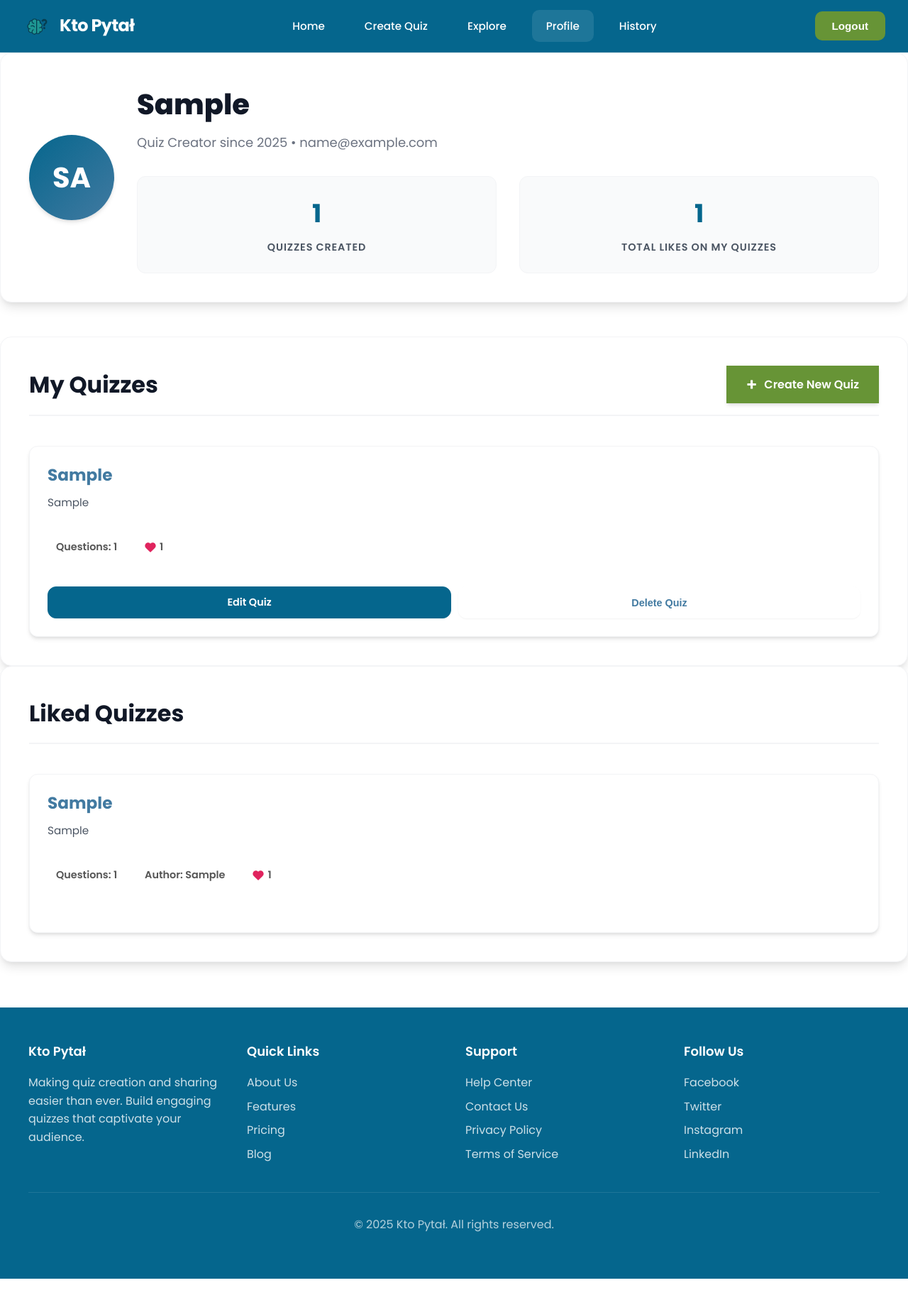
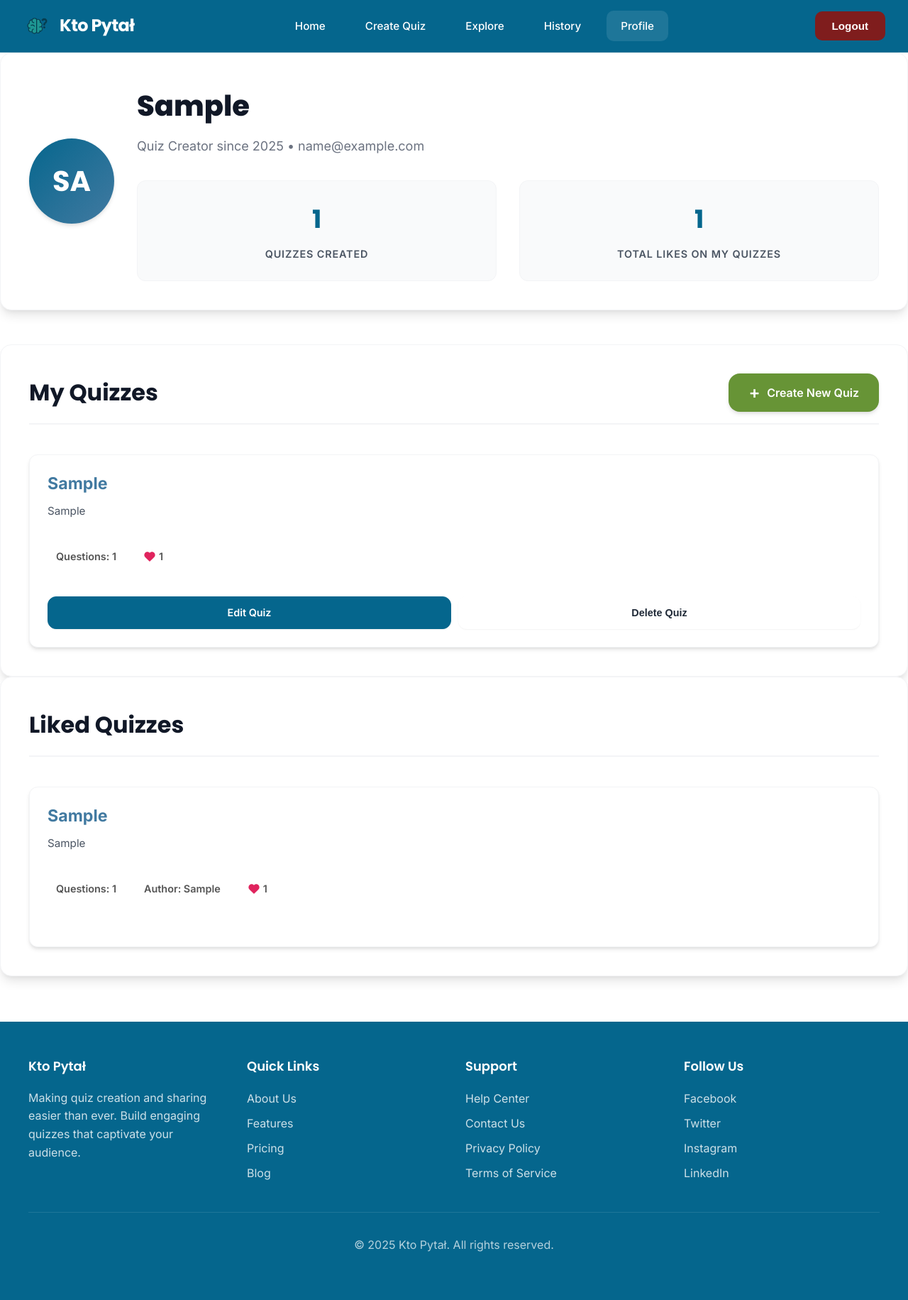
Before and after one commit to Lisownik/KtoPytalQuizz, a PHP site: page /profile.php in a window 1280 px wide. Shown: the whole page at 71% size. Before the commit the page ends 1801 px from the top, so only its background shows below. Run offline with PHP 8.4, Linux system fonts and the light colour scheme; the visitor is signed in with stand-in values (Sample User, id 1); tables that the repository leaves empty or names only in its code hold one stand-in row (values such as "Sample post").

Commit message:
logout styles,and over all some styles
SIGMA

```diff
--- a/profile.php
+++ b/profile.php
@@ -181,8 +181,8 @@ mysqli_close($db);
 			<li><a href="index.php">Home</a></li>
 			<li><a href="quizzCreator.php">Create Quizz</a></li>
 			<li><a href="explore.php">Explore</a></li>
-			<li><a href="profile.php">Profile</a></li>
-			<li><a href="history.php">History</a></li>
+            <li><a href="history.php">History</a></li>
+            <li><a id="selected-page" href="profile.php">Profile</a></li>
 		</ul>
 		<div class="mobile-auth">
 			<form method="post" action="php/logout.php">
@@ -194,16 +194,18 @@ mysqli_close($db);
 
 <header>
 	<div>
-		<a href="index.php"><img src="assets/logo.png" alt="logo mózgu"></a>
-		<h2>Kto Pytał</h2>
+        <a href="index.php">
+            <img src="assets/logo.png" alt="logo mózgu">
+            <h2>Kto Pytał</h2>
+        </a>
 	</div>
 	<nav>
 		<ul>
 			<li><a href="index.php">Home</a></li>
 			<li><a href="quizzCreator.php">Create Quiz</a></li>
 			<li><a href="explore.php">Explore</a></li>
-			<li><a href="profile.php" style="background: rgba(255, 255, 255, 0.1);">Profile</a></li>
-			<li><a href="history.php">History</a></li>
+            <li><a href="history.php">History</a></li>
+            <li><a id="selected-page" href="profile.php" style="background: rgba(255, 255, 255, 0.1);">Profile</a></li>
 		</ul>
 	</nav>
 	<div class="header-auth">
--- a/quizzDetails.php
+++ b/quizzDetails.php
@@ -233,8 +233,10 @@ if ($_SERVER['REQUEST_METHOD'] === 'POST' && isset($_POST['toggle_like'])) {
 
 <header>
     <div>
-        <a href="index.php"><img src="assets/logo.png" alt="logo mózgu"></a>
-        <h2>Kto Pytał</h2>
+        <a href="index.php">
+            <img src="assets/logo.png" alt="logo mózgu">
+            <h2>Kto Pytał</h2>
+        </a>
     </div>
     <nav>
         <ul>
--- a/quizzQuestions.php
+++ b/quizzQuestions.php
@@ -331,8 +331,10 @@ mysqli_close($db);
 
 <header>
 	<div>
-		<a href="index.php"><img src="assets/logo.png" alt="logo mózgu"></a>
-		<h2>Kto Pytał</h2>
+        <a href="index.php">
+            <img src="assets/logo.png" alt="logo mózgu">
+            <h2>Kto Pytał</h2>
+        </a>
 	</div>
 	<nav>
 		<ul>
--- a/style/explore.css
+++ b/style/explore.css
@@ -98,7 +98,7 @@
 .quizzes_container {
     display: grid;
     /* Responsive grid: Min 300px, max 1fr, auto-fit to fill space */
-    grid-template-columns: repeat(auto-fit, minmax(300px, 1fr));
+    grid-template-columns: repeat(auto-fit, minmax(500px, 1fr));
     gap: 25px; /* Increased gap between cards */
     padding: 20px; /* Padding inside the container */
     background: white; /* White background for the container */
--- a/style/history.css
+++ b/style/history.css
@@ -1,4 +1,4 @@
-@import url('universal.css');
+
 
 .historia-container {
     max-width: 1200px;
--- a/style/profile.css
+++ b/style/profile.css
@@ -1,4 +1,4 @@
-@import url('universal.css');
+
 
 .profile-header {
     background: white; /* Changed to white for a cleaner look */
@@ -115,7 +115,7 @@
     color: white;
     border: none;
     padding: 0.85rem 1.75rem; /* Increased padding */
-    border-radius: var(--border-radius-full); /* Pill shape button */
+    border-radius: var(--border-radius-lg); /* Pill shape button */
     font-weight: 600;
     text-decoration: none;
     transition: var(--transition);
@@ -139,7 +139,7 @@
 /* --- Quiz List and Card Styling --- */
 .quiz-list {
     display: grid;
-    grid-template-columns: repeat(auto-fit, minmax(320px, 1fr)); /* Adaptive columns */
+    grid-template-columns: repeat(auto-fit, minmax(500px, 1fr)); /* Adaptive columns */
     gap: 25px; /* Spacing between quiz cards */
     padding-top: 10px; /* Little padding at the top of the grid */
 }
--- a/style/quizzCreator.css
+++ b/style/quizzCreator.css
@@ -1,4 +1,4 @@
-@import url('universal.css');
+
 
 .container {
     max-width: 1200px;
--- a/style/quizzQuestions.css
+++ b/style/quizzQuestions.css
@@ -1,4 +1,4 @@
-@import url('universal.css');
+
 
 .quiz-container {
     max-width: 800px;
--- a/style/style.css
+++ b/style/style.css
@@ -1,4 +1,3 @@
-@import url('universal.css');
 
 * {
     margin: 0;
@@ -111,27 +110,6 @@ nav a:hover::before {
 
 .logout-form {
     margin: 0;
-}
-
-.logout-btn, .signin-link {
-    background: var(--color-secondary);
-    color: white;
-    border: none;
-    padding: 0.75rem 1.5rem;
-    border-radius: 10px;
-    font-weight: 600;
-    cursor: pointer;
-    transition: var(--transition);
-    text-decoration: none;
-    display: inline-flex;
-    align-items: center;
-    font-size: 0.95rem;
-}
-
-.logout-btn:hover, .signin-link:hover {
-    background: var(--color-accent);
-    transform: translateY(-1px);
-    box-shadow: var(--shadow-md);
 }
 
 main {
--- a/style/universal.css
+++ b/style/universal.css
@@ -43,6 +43,59 @@ body {
   line-height: 1.6;
   background: var(--color-bg-light);
   color: var(--color-tertiary);
+}
+
+/* Podstawowe style dla przycisków logout i signin - jednakowy rozmiar */
+.logout-btn, .signin-link {
+  background: var(--color-secondary);
+  color: white;
+  border: none;
+  padding: 0.75rem 1.5rem;
+  border-radius: 10px;
+  font-weight: 600;
+  cursor: pointer;
+  transition: var(--transition);
+  text-decoration: none;
+  display: inline-flex;
+  align-items: center;
+  justify-content: center;
+  font-size: 0.95rem;
+  min-width: auto;
+  box-sizing: border-box;
+}
+
+.logout-btn:hover, .signin-link:hover {
+  transform: translateY(-1px);
+  box-shadow: var(--shadow-md);
+}
+
+/* Specyficzne style dla sign in */
+.signin-link:hover {
+  background: var(--color-accent);
+}
+
+/* Specyficzne style dla logout - CZERWONY KOLOR */
+.logout-btn {
+  background-color: #7f1d1d !important;
+}
+
+.logout-btn:hover {
+  background-color: #973434 !important;
+}
+
+.logout-form {
+  margin: 0;
+  padding: 0;
+  display: inline;
+}
+
+.logout-form .logout-btn {
+  margin: 0;
+  vertical-align: top;
+}
+
+#selected-page {
+  background: rgba(255, 255, 255, 0.1);
 }
 
 #auth-modal-backdrop {
```
Also changed, not shown: other parts of style/universal.css (+39 -2 lines), explore.php (+12 -6 lines), history.php (+5 -5 lines), index.php (+11 -5 lines), quizzCreator.php (+8 -4 lines).
